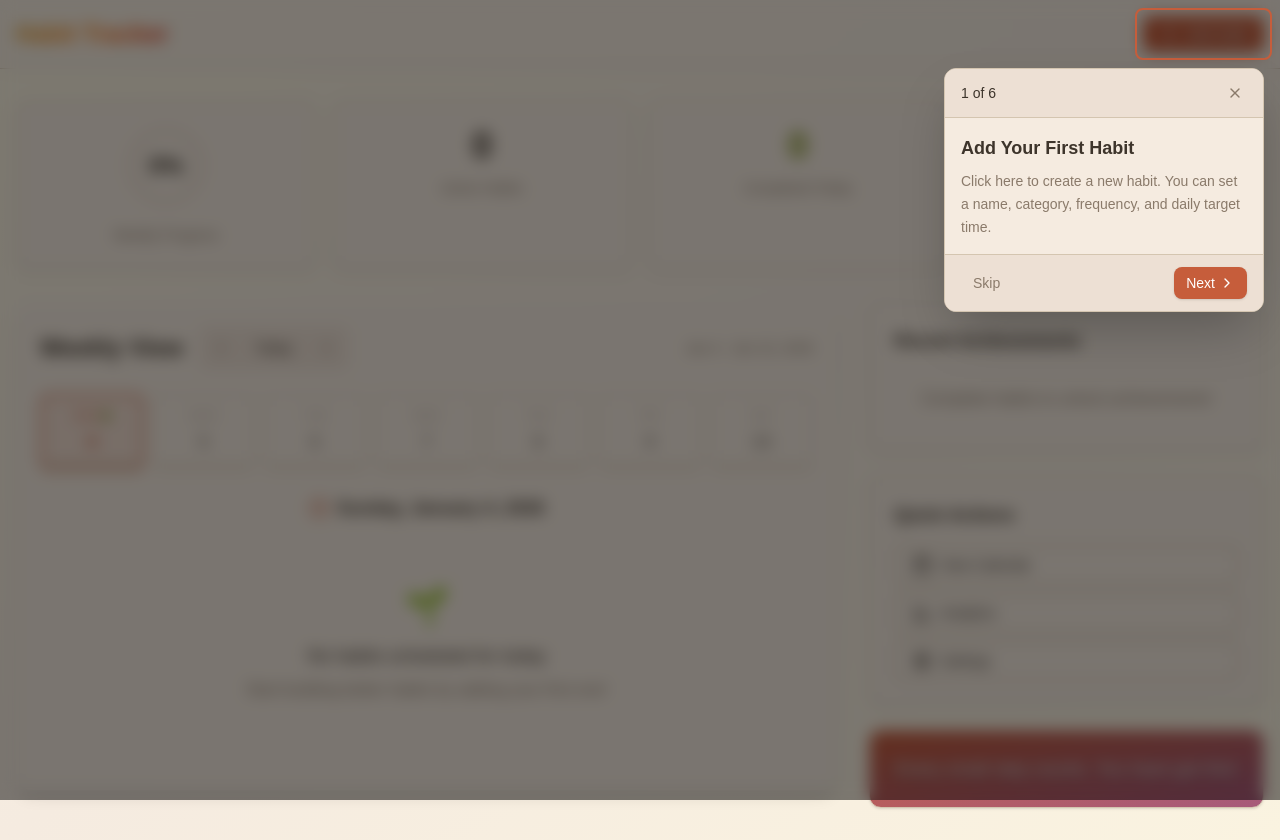
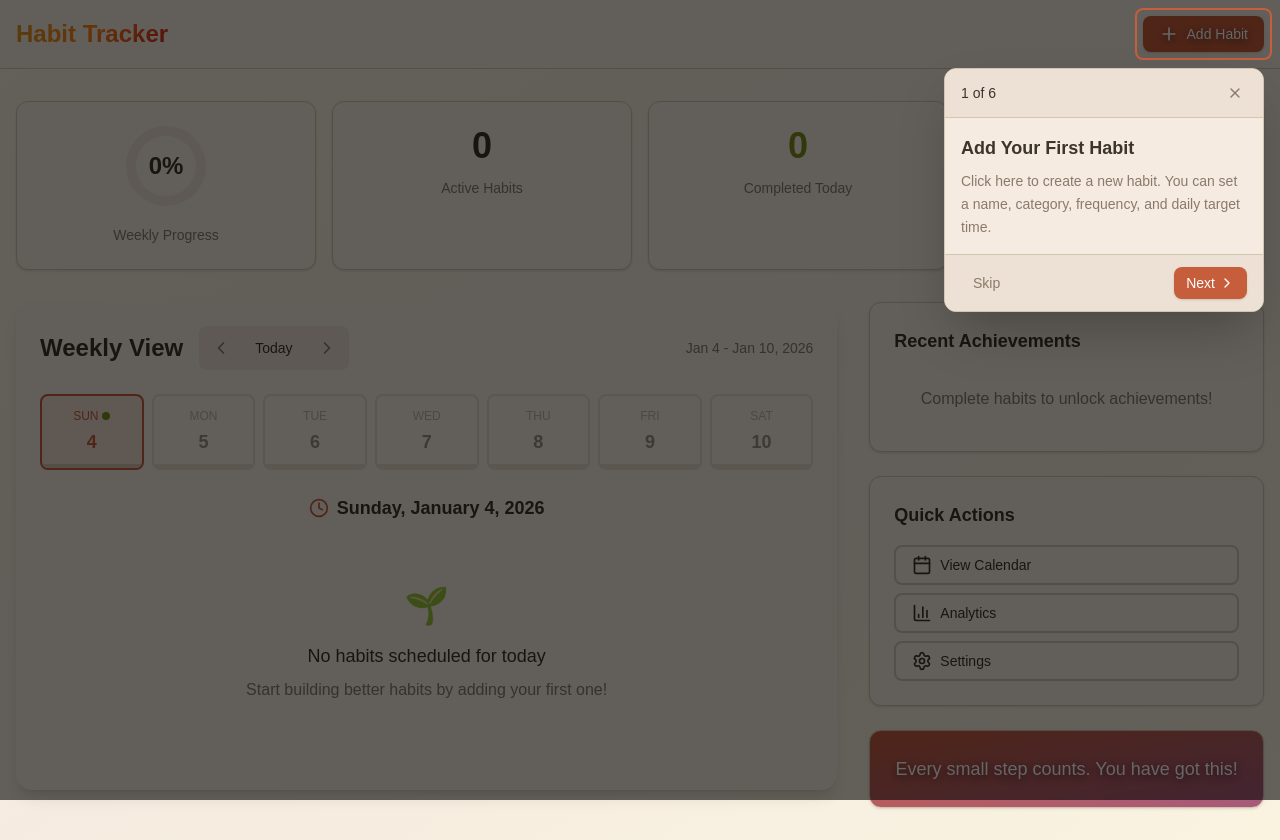
Before and after one commit to leftgrass/Habit-Tracker, a Next.js app: page / in a window 1280 px wide. Built offline with nearby package versions, Linux system fonts and the light colour scheme.

Commit message:
Fix tour overlay using box-shadow mask

```diff
--- a/components/tour/Tour.tsx
+++ b/components/tour/Tour.tsx
@@ -147,7 +147,14 @@ export function Tour() {
 
   return (
     <>
-      <div className="fixed inset-0 z-[100] bg-black/50 backdrop-blur-sm" onClick={handleSkip} />
+      {targetRect && (
+        <div
+          className="fixed inset-0 z-[100] pointer-events-none"
+          style={{
+            boxShadow: `inset 0 0 0 9999px rgba(0, 0, 0, 0.6)`,
+          }}
+        />
+      )}
 
       {targetRect && (
         <div
```
